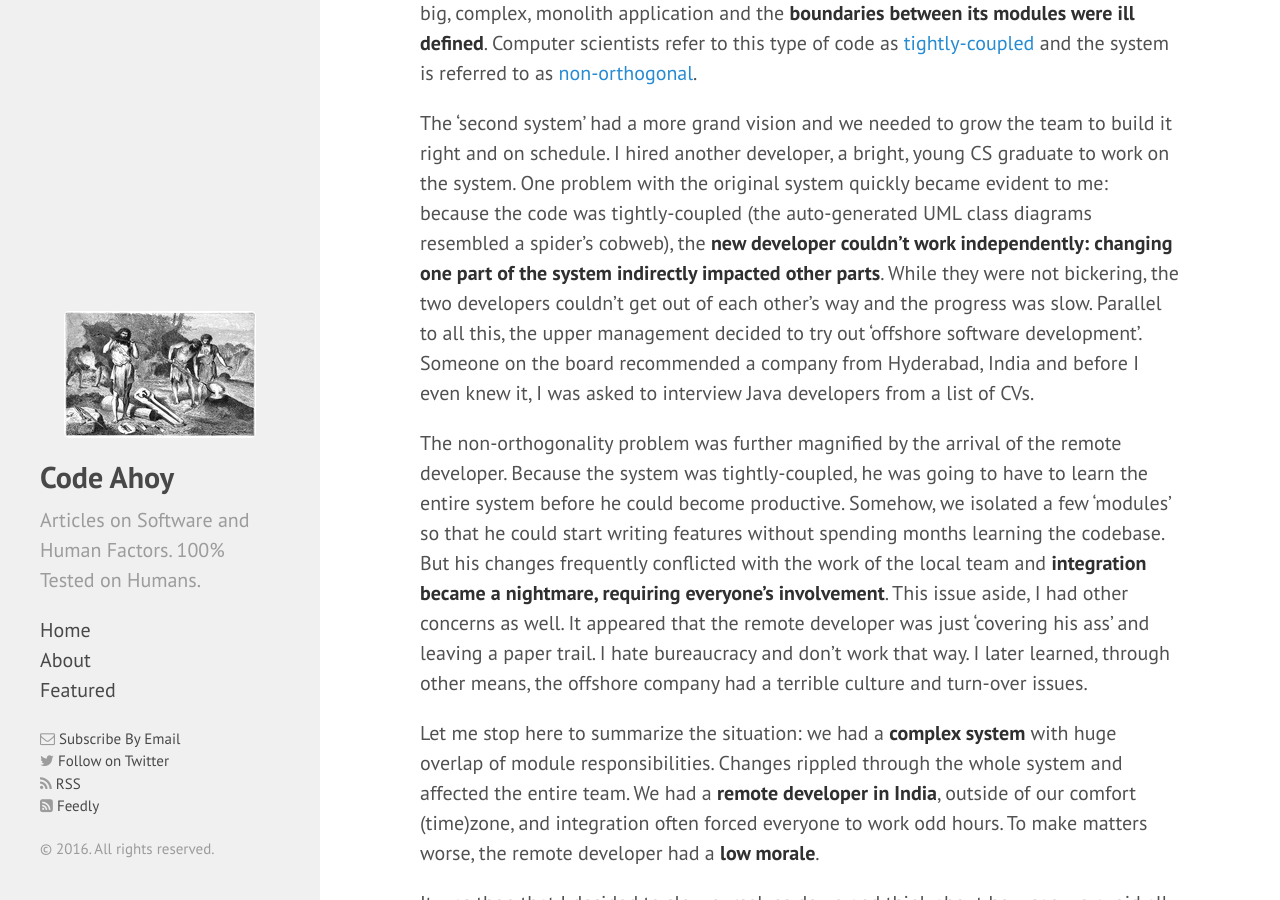
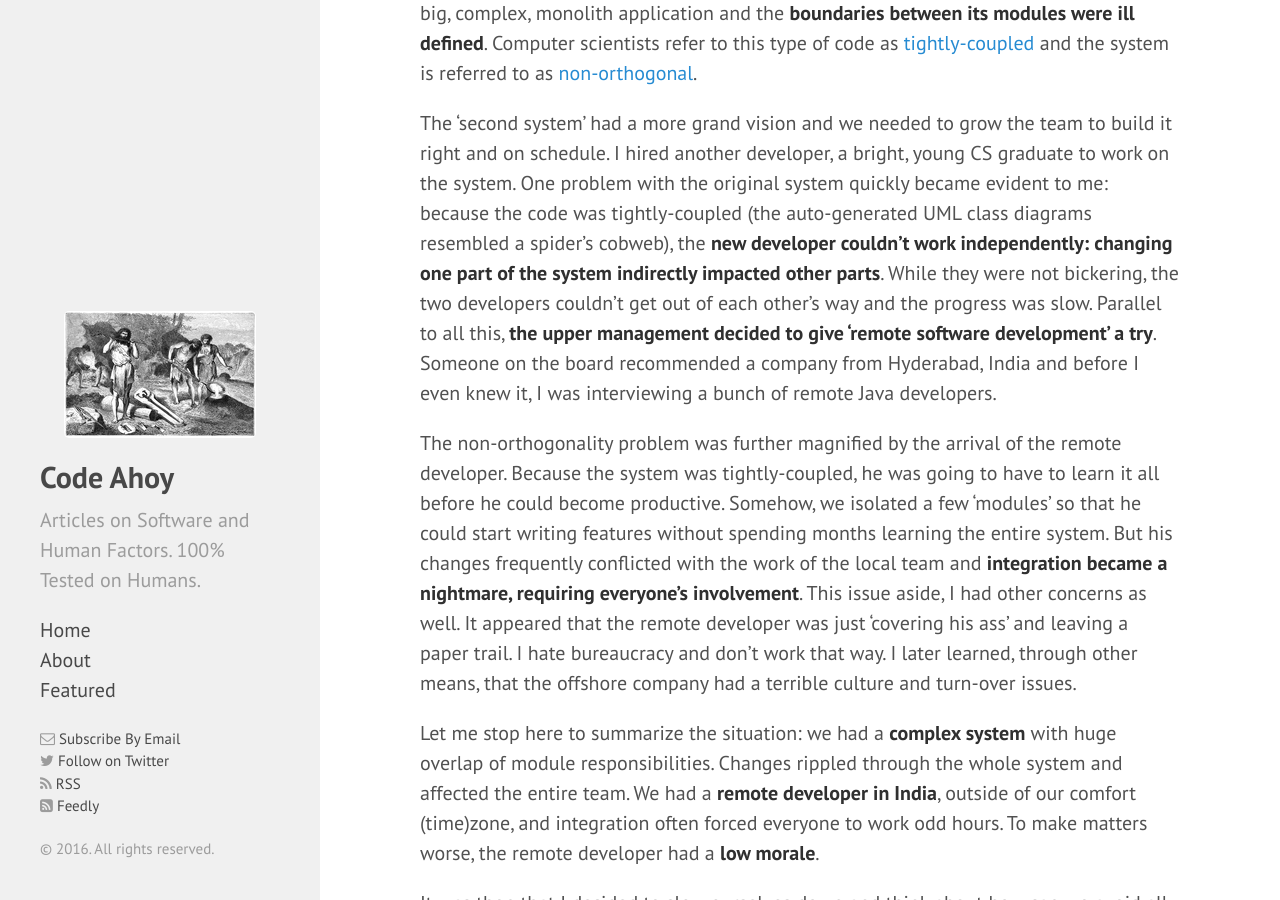
Before and after one commit to talk2viren/umermansoor.github.io, a Jekyll site: the page built from _posts/2016-06-12-remote-software-development---lessons-learned.md, in a window 1280 px wide and 900 px high, scrolled down 582 px. Built offline with Jekyll 4.4.1, drawn with Linux system fonts in a browser that asks for light colours; nearby versions of some CDN libraries; a script that is not in the unit is left out; comment, search, counter and statistics services are not loaded; some of the changed text lies outside the part shown.

Commit message:
more typos

```diff
--- a/_posts/2016-06-12-remote-software-development---lessons-learned.md
+++ b/_posts/2016-06-12-remote-software-development---lessons-learned.md
@@ -11,9 +11,9 @@ In my [previous post](http://www.codeahoy.com/2016/04/21/when-to-rewrite-from-sc
 
 I wrote the original system with one of the best [duct-tape developers](http://www.joelonsoftware.com/items/2009/09/23.html) I've ever worked with. We called him '*The Code Machine*'. He didn't write clean code, but he wrote it fast as hell and made sure it worked. The original system, done with a gun to our heads, was a big, complex, monolith application and the **boundaries between its modules were ill defined**. Computer scientists refer to this type of code as [tightly-coupled](https://en.wikipedia.org/wiki/Coupling_(computer_programming)) and the system is referred to as [non-orthogonal](https://en.wikipedia.org/wiki/Orthogonality_(programming)).
 
-The 'second system' had a more grand vision and we needed to grow the team to build it right and on schedule. I hired another developer, a bright, young CS graduate to work on the system. One problem with the original system quickly became evident to me: because the code was tightly-coupled (the auto-generated UML class diagrams resembled a spider's cobweb), the **new developer couldn't work independently: changing one part of the system indirectly impacted other parts**. While they were not bickering, the two developers couldn't get out of each other's way and the progress was slow. Parallel to all this, the upper management decided to try out 'offshore software development'. Someone on the board recommended a company from Hyderabad, India and before I even knew it, I was asked to interview Java developers from a list of CVs.
+The 'second system' had a more grand vision and we needed to grow the team to build it right and on schedule. I hired another developer, a bright, young CS graduate to work on the system. One problem with the original system quickly became evident to me: because the code was tightly-coupled (the auto-generated UML class diagrams resembled a spider's cobweb), the **new developer couldn't work independently: changing one part of the system indirectly impacted other parts**. While they were not bickering, the two developers couldn't get out of each other's way and the progress was slow. Parallel to all this, **the upper management decided to give 'remote software development' a try**. Someone on the board recommended a company from Hyderabad, India and before I even knew it, I was interviewing a bunch of remote Java developers.
 
-The non-orthogonality problem was further magnified by the arrival of the remote developer. Because the system was tightly-coupled, he was going to have to learn the entire system before he could become productive. Somehow, we isolated a few 'modules' so that he could start writing features without spending months learning the codebase. But his changes frequently conflicted with the work of the local team and **integration became a nightmare, requiring everyone's involvement**. This issue aside, I had other concerns as well. It appeared that the remote developer was just 'covering his ass' and leaving a paper trail. I hate bureaucracy and don't work that way. I later learned, through other means, the offshore company had a terrible culture and turn-over issues.
+The non-orthogonality problem was further magnified by the arrival of the remote developer. Because the system was tightly-coupled, he was going to have to learn it all before he could become productive. Somehow, we isolated a few 'modules' so that he could start writing features without spending months learning the entire system. But his changes frequently conflicted with the work of the local team and **integration became a nightmare, requiring everyone's involvement**. This issue aside, I had other concerns as well. It appeared that the remote developer was just 'covering his ass' and leaving a paper trail. I hate bureaucracy and don't work that way. I later learned, through other means, that the offshore company had a terrible culture and turn-over issues.
 
 Let me stop here to summarize the situation: we had a **complex system** with huge overlap of module responsibilities. Changes rippled through the whole system and affected the entire team. We had a **remote developer in India**, outside of our comfort (time)zone, and integration often forced everyone to work odd hours. To make matters worse, the remote developer had a **low morale**.
 
@@ -82,4 +82,4 @@ I purposely told the story of how my company built a remote software development
 
 - **Divide the system into independent layers and minimize the overlap between the layers**. Keep the number of layers that have to communicate with one another to a minimum.
 - Go to extreme lengths to hire the right people; avoid offshore sweatshops or hired guns. Understand that it will require extra time and effort to make them productive. When you find the right people, **treat them with the same respect as you would extend to local developers, make them feel like they are part of the family, and make sure they are being compensated fairly**. Don't make them stay up late nights to attend meetings. For example, instead of making four guys stay up late to talk to me, I would schedule the weekly meeting during my evening, their morning.
-- Provide clear requirements. I cannot stress this enough. Be as concise and as crystal clear as possible. If the requirements aren't clear, the remote developers might get blocked waiting for answers or even worse, deviate from the requirements and build something entirely different.
+- **Provide clear requirements**. I cannot stress this enough. Be as concise and as crystal clear as possible. If the requirements aren't clear, the remote developers might get blocked waiting for answers or even worse, deviate from the requirements and build something entirely different.
```
